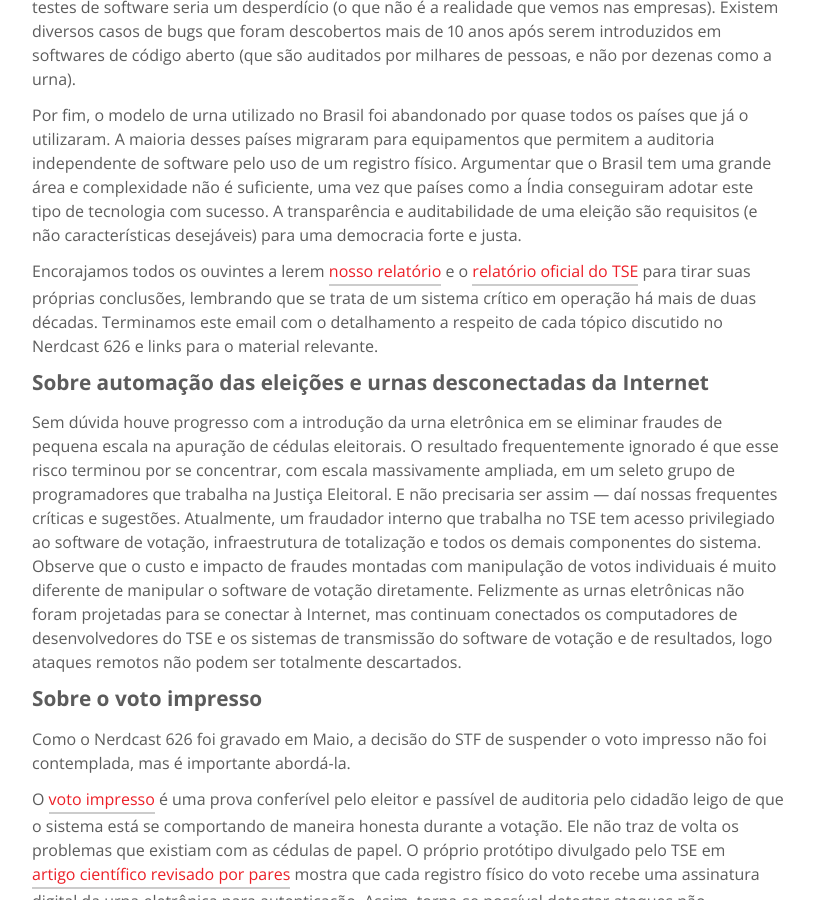
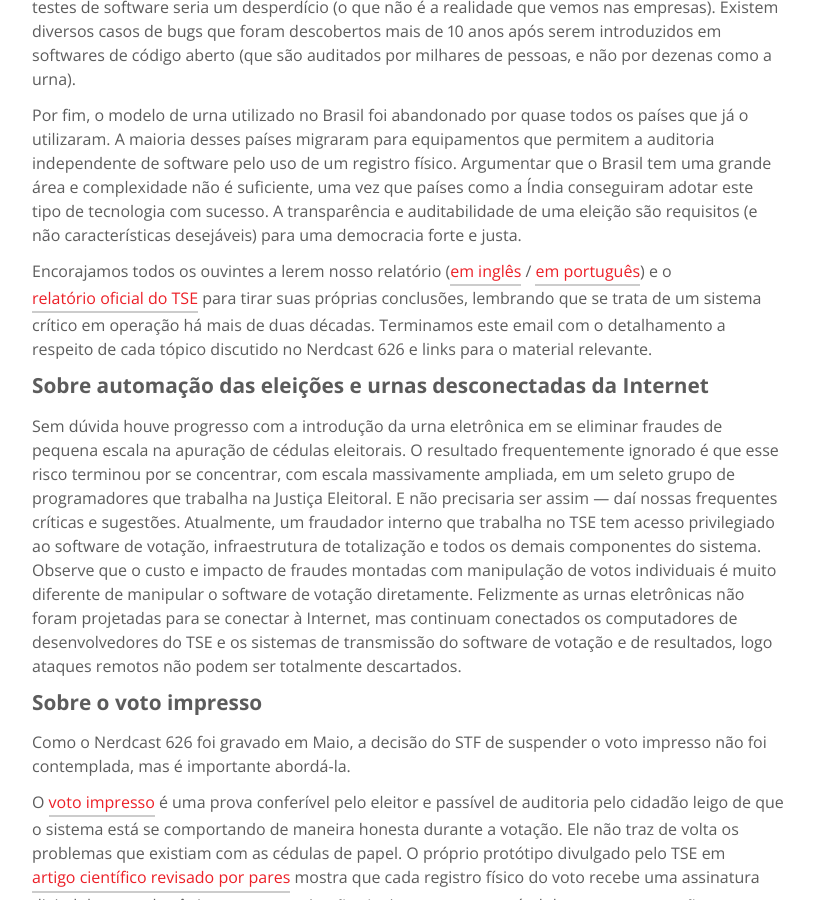
Before and after one commit to epicleet/urna-website, a Jekyll site: the page built from _posts/2018-07-01-carta-aberta-de-resposta-a-participacao-do-tse-no-nerdcast-626.md, in a window 1280 px wide and 900 px high, scrolled down 810 px. Shown: the whole window, without its empty margins (232-1046 px from the left). Built offline with Jekyll 4.4.1, drawn with Linux system fonts in a browser that asks for light colours.

Commit message:
Adiciona à carta link para relatório em português

```diff
--- a/_posts/2018-07-01-carta-aberta-de-resposta-a-participacao-do-tse-no-nerdcast-626.md
+++ b/_posts/2018-07-01-carta-aberta-de-resposta-a-participacao-do-tse-no-nerdcast-626.md
@@ -20,7 +20,7 @@ Outro ponto importante diz respeito à auditoria de código. Se realmente fosse
 
 Por fim, o modelo de urna utilizado no Brasil foi abandonado por quase todos os países que já o utilizaram. A maioria desses países migraram para equipamentos que permitem a auditoria independente de software pelo uso de um registro físico. Argumentar que o Brasil tem uma grande área e complexidade não é suficiente, uma vez que países como a Índia conseguiram adotar este tipo de tecnologia com sucesso. A transparência e auditabilidade de uma eleição são requisitos (e não características desejáveis) para uma democracia forte e justa.
 
-Encorajamos todos os ouvintes a lerem [nosso relatório](https://doi.org/10.13140/RG.2.2.16240.97287) e o [relatório oficial do TSE](http://www.justicaeleitoral.jus.br/arquivos/relatorio-tecnico-tps-2017-1527192798117) para tirar suas próprias conclusões, lembrando que se trata de um sistema crítico em operação há mais de duas décadas. Terminamos este email com o detalhamento a respeito de cada tópico discutido no Nerdcast 626 e links para o material relevante.
+Encorajamos todos os ouvintes a lerem nosso relatório ([em inglês](https://doi.org/10.13140/RG.2.2.16240.97287) / [em português](https://doi.org/10.13140/RG.2.2.28590.82246/1)) e o [relatório oficial do TSE](http://www.justicaeleitoral.jus.br/arquivos/relatorio-tecnico-tps-2017-1527192798117) para tirar suas próprias conclusões, lembrando que se trata de um sistema crítico em operação há mais de duas décadas. Terminamos este email com o detalhamento a respeito de cada tópico discutido no Nerdcast 626 e links para o material relevante.
 
 Sobre automação das eleições e urnas desconectadas da Internet
 --------------------------------------------------------------
```
